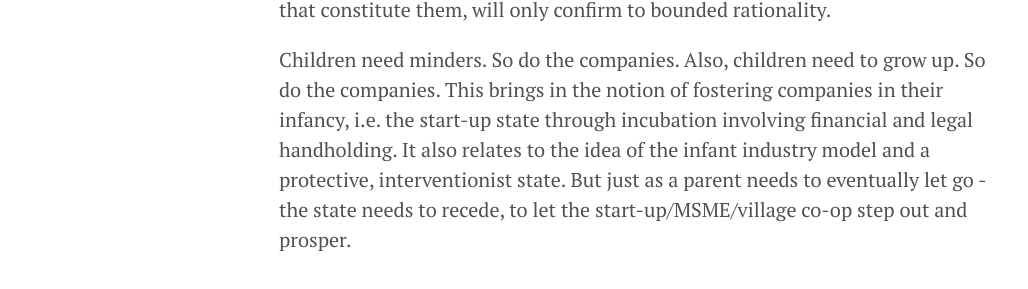
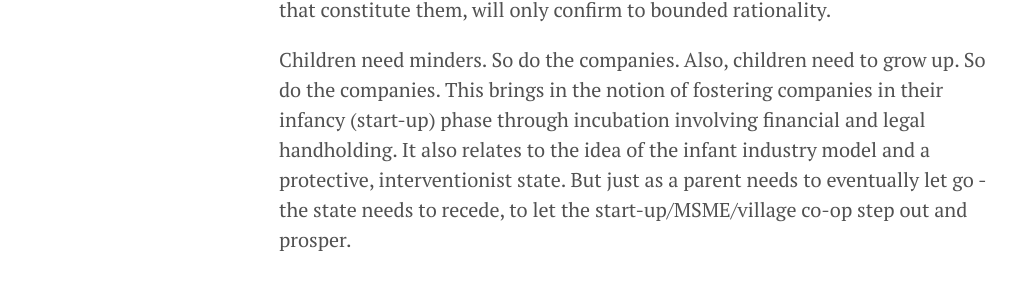
Before and after one commit to auag92/blog, a Jekyll site: the page built from _posts/2020-05-13-company.md, in a window 1280 px wide and 900 px high, scrolled down 457 px. Shown: the part 214-503 px from the top of the window, without its empty margins (1-1029 px from the left). Built offline with Jekyll 4.4.1, drawn with Linux system fonts in a browser that asks for light colours; comment, search, counter and statistics services are not loaded.

Commit message:
company modified

```diff
--- a/_posts/2020-05-13-company.md
+++ b/_posts/2020-05-13-company.md
@@ -25,7 +25,7 @@ rationality.
 
 Children need minders. So do the companies. Also, children need to grow up.
 So do the companies. This brings in the notion of fostering companies in their
-infancy, i.e. the start-up state through incubation involving financial and legal
+infancy (start-up) phase through incubation involving financial and legal
 handholding. It also relates to the idea of the infant industry model and a protective,
 interventionist state. But just as a parent needs to eventually let go - the state needs to
 recede, to let the start-up/MSME/village co-op step out and prosper.
```
